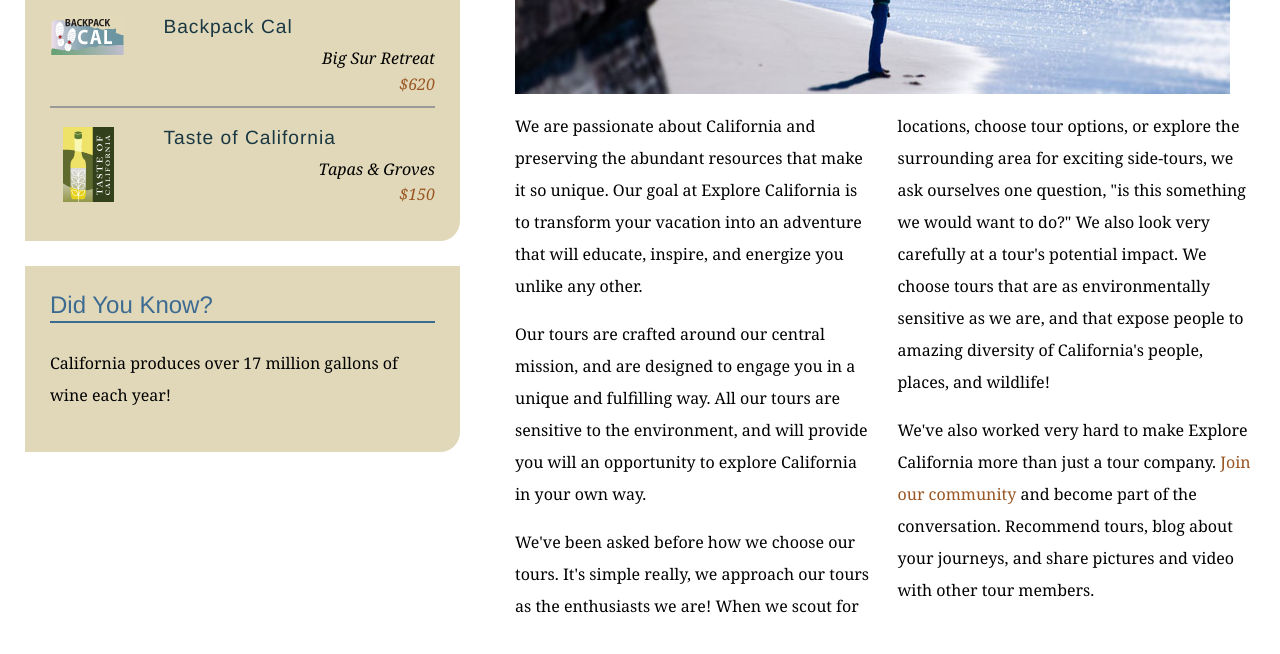
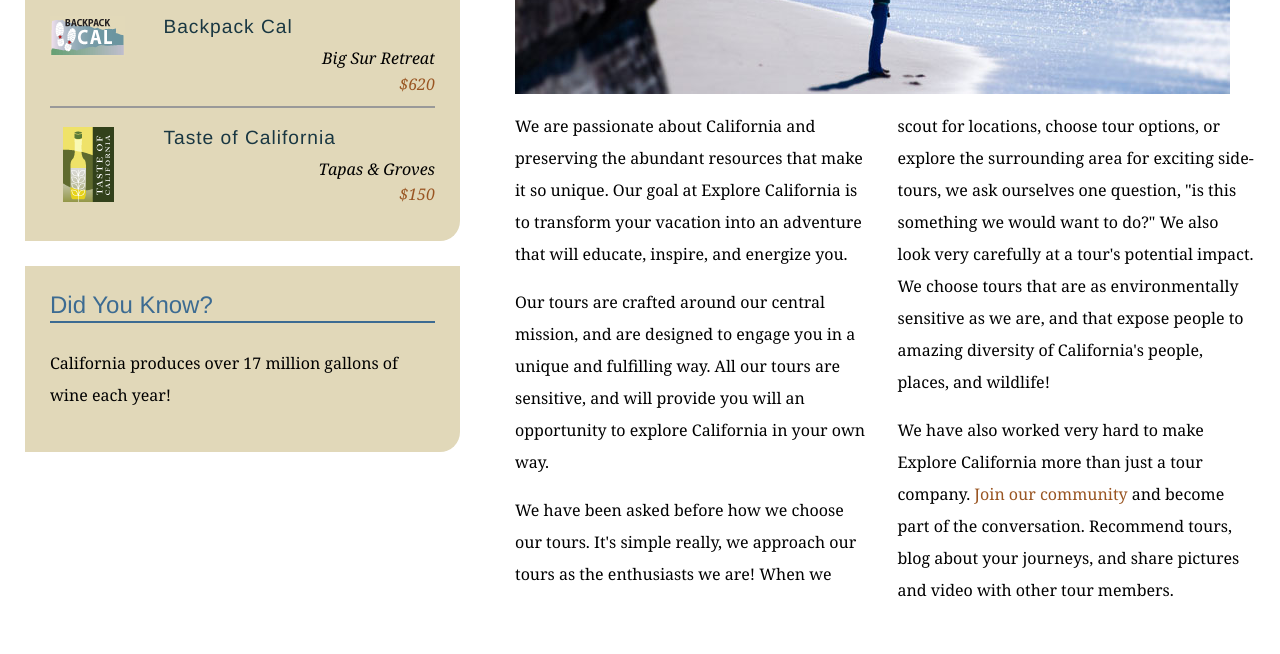
Before and after one commit to navamara/exp_cal2, a plain HTML site: page mission.html in a window 1280 px wide. Shown: the part 590-1244 px from the top of the page. Drawn offline with Linux system fonts and the light colour scheme.

Commit message:
some text edits

```diff
--- a/mission.html
+++ b/mission.html
@@ -62,10 +62,10 @@
           <h1>Who we are</h1>
           <img src="assets/images/mission_look.jpg" alt="Looking out at the Pacific" class="articleImage" />
           <div class="multiCol">
-            <p>We are passionate about California and preserving the abundant resources that make it so unique. Our goal at Explore California is to transform your vacation into an adventure that will educate, inspire, and energize you unlike any other.</p>
-            <p>Our tours are crafted around our central mission, and are designed to engage you in a unique and fulfilling way. All our tours are sensitive to the environment, and will provide you will an opportunity to explore California in your own way.</p>
-            <p>We've been asked before how we choose our tours. It's simple really, we approach our tours as the enthusiasts we are! When we scout for locations, choose tour options, or explore the surrounding area for exciting side-tours, we ask ourselves one question, &quot;is this something we would want to do?&quot; We also look very carefully at a tour's potential impact. We choose tours that are as environmentally sensitive as we are, and that expose people to amazing diversity of California's people, places, and wildlife!</p>
-            <p>We've also worked very hard to make Explore California more than just a tour company. <a href="explorers/join.html">Join our community</a> and become part of the conversation. Recommend tours, blog about your journeys, and share pictures and video with other tour members.</p>
+            <p>We are passionate about California and preserving the abundant resources that make it so unique. Our goal at Explore California is to transform your vacation into an adventure that will educate, inspire, and energize you.</p>
+            <p>Our tours are crafted around our central mission, and are designed to engage you in a unique and fulfilling way. All our tours are sensitive, and will provide you will an opportunity to explore California in your own way.</p>
+            <p>We have been asked before how we choose our tours. It's simple really, we approach our tours as the enthusiasts we are! When we scout for locations, choose tour options, or explore the surrounding area for exciting side-tours, we ask ourselves one question, &quot;is this something we would want to do?&quot; We also look very carefully at a tour's potential impact. We choose tours that are as environmentally sensitive as we are, and that expose people to amazing diversity of California's people, places, and wildlife!</p>
+            <p>We have also worked very hard to make Explore California more than just a tour company. <a href="explorers/join.html">Join our community</a> and become part of the conversation. Recommend tours, blog about your journeys, and share pictures and video with other tour members.</p>
           </div>
         </div>
       </div>
```
